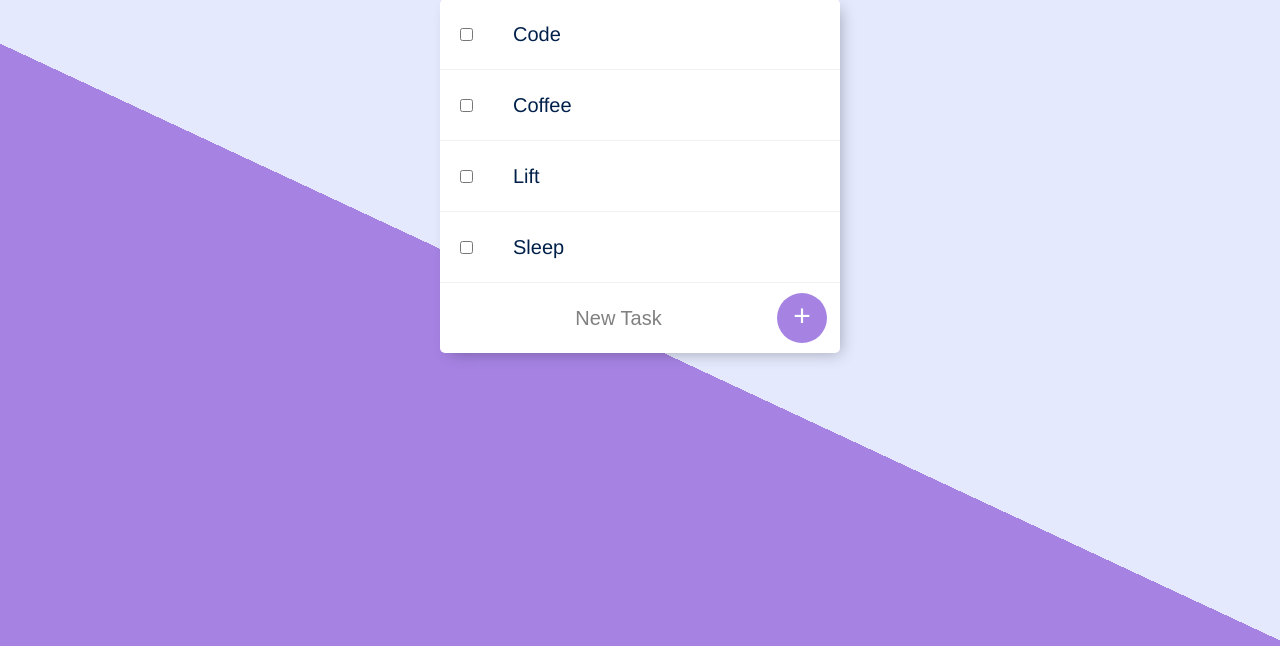
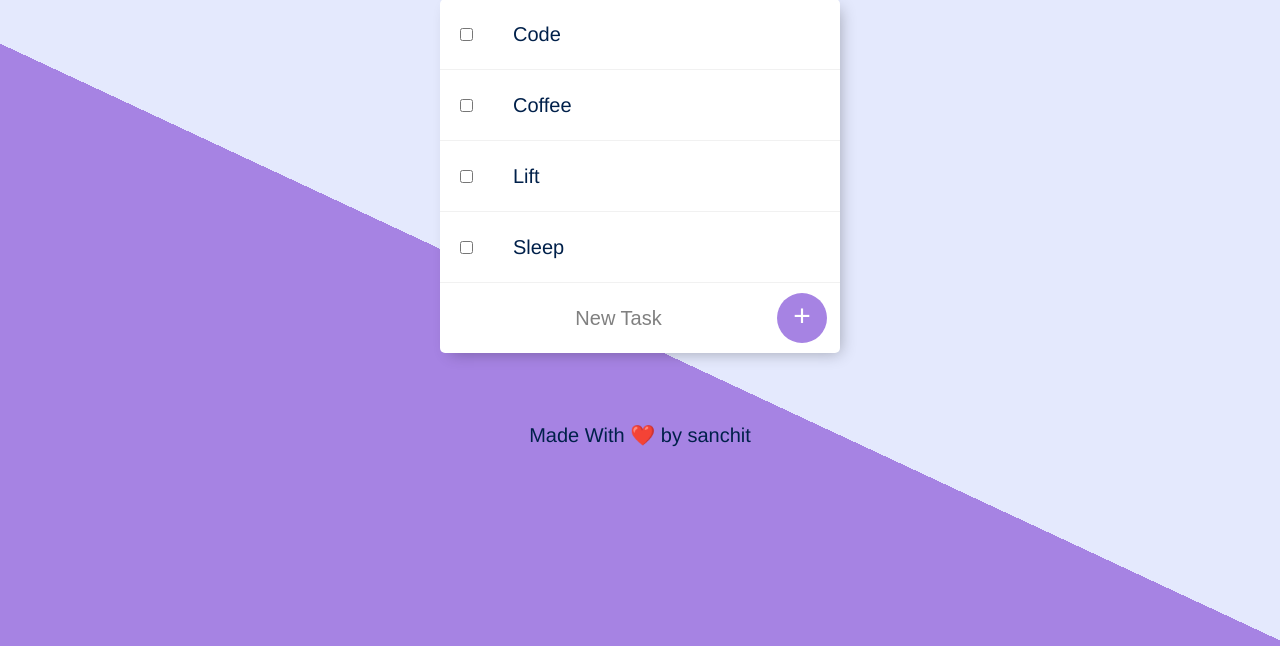
Before and after one commit to sanchitpasricha/ToDo, a Node server app: page / in a window 1280 px wide. Shown: the part 158-804 px from the top of the page. Run offline with Node 20, Linux system fonts and the light colour scheme.

Commit message:
header & footer

```diff
--- /dev/null
+++ b/views/footer.ejs
@@ -0,0 +1,7 @@
+
+
+    <p align="center">
+      Made With ❤️ by sanchit
+    </p>
+  </body>
+</html>
--- /dev/null
+++ b/views/header.ejs
@@ -0,0 +1,8 @@
+<!DOCTYPE html>
+<html lang="en" dir="ltr">
+  <head>
+    <meta charset="utf-8">
+    <title>To do list</title>
+    <link rel="stylesheet" href="css/styles.css">
+  </head>
+  <body>
--- a/views/list.ejs
+++ b/views/list.ejs
@@ -1,12 +1,4 @@
-<!DOCTYPE html>
-<html lang="en" dir="ltr">
-  <head>
-    <meta charset="utf-8">
-    <title>To do list</title>
-    <link rel="stylesheet" href="css/styles.css">
-  </head>
-  <body>
-
+<%- include("header") -%>
 
     <div class="box" id="heading">
       <h1> <%= listTitle %> </h1>
@@ -27,8 +19,4 @@
 
     </div>
 
-
-
-
-  </body>
-</html>
+<%- include("footer") -%>
```
